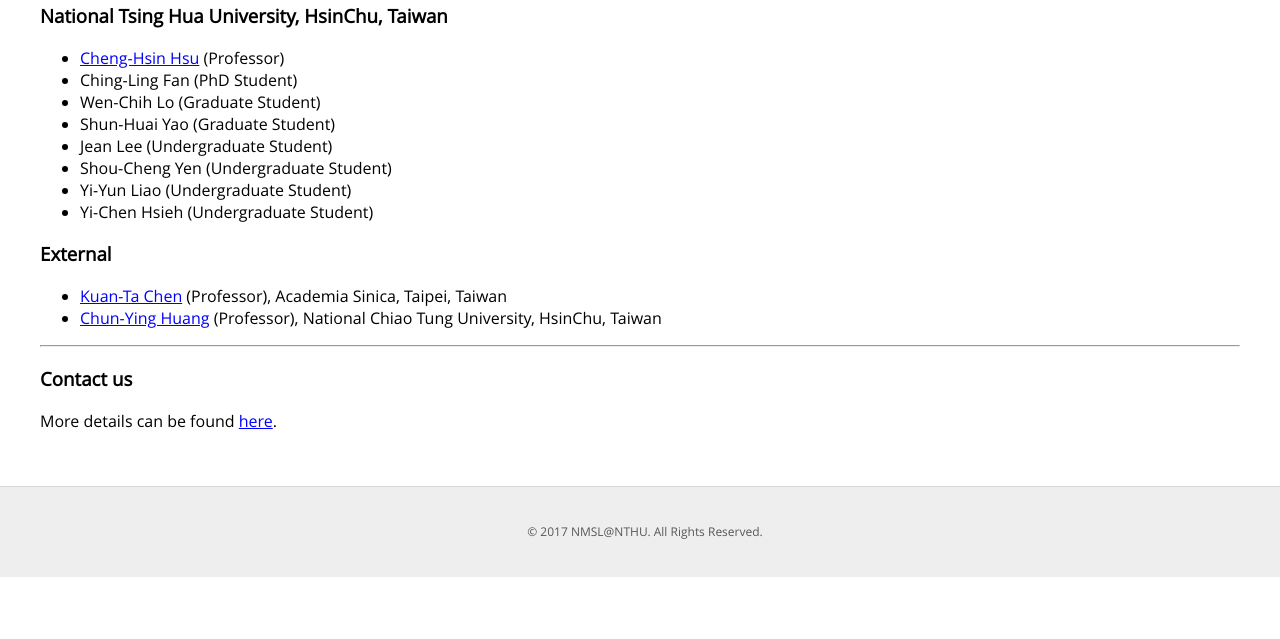
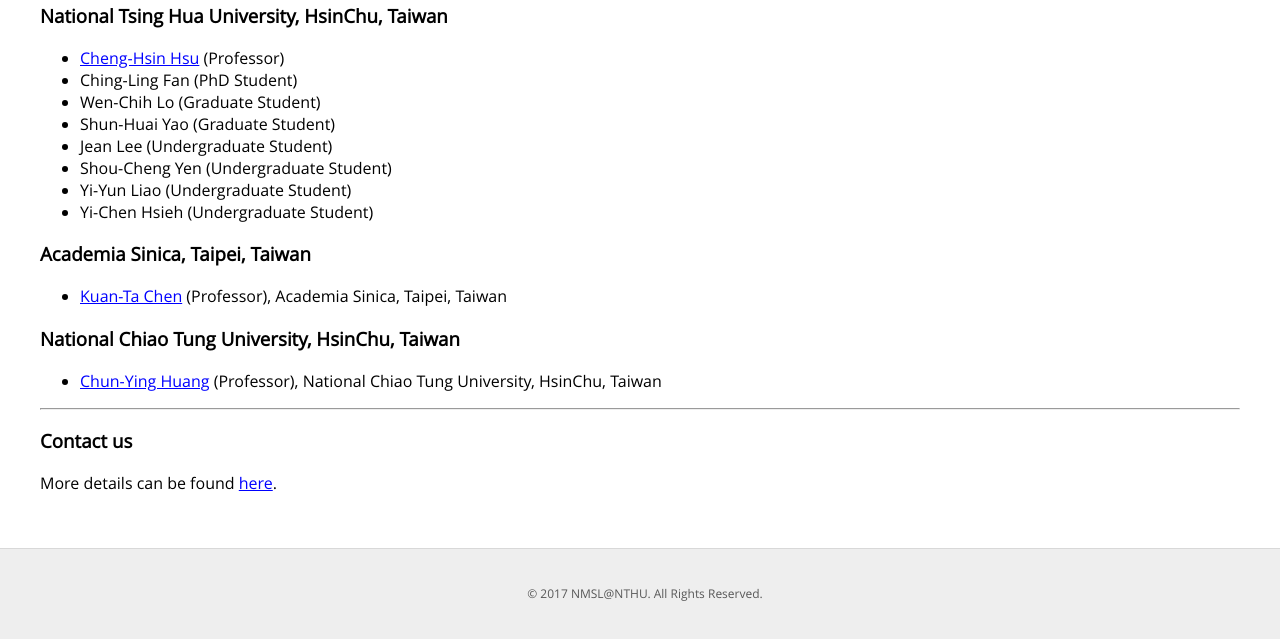
Before and after one commit to briandicky/web4360videos, a plain HTML site: page contact.html in a window 1280 px wide. Shown: the part 271-910 px from the top of the page. Before the commit the page ends 848 px from the top, so only its background shows below. Drawn offline with Linux system fonts and the light colour scheme.

Commit message:
Update contract info

```diff
--- a/contact.html
+++ b/contact.html
@@ -52,11 +52,15 @@
             <li>Yi-Chen Hsieh (Undergraduate Student)</li>
         </ul>
 
-        <h3>External</h3>
+        <h3>Academia Sinica, Taipei, Taiwan</h3>
         <ul>
             <li>
                 <a href="http://www.iis.sinica.edu.tw/~swc/" target="_blank">Kuan-Ta Chen</a> (Professor), Academia Sinica, Taipei, Taiwan
             </li>
+        </ul>
+
+        <h3>National Chiao Tung University, HsinChu, Taiwan</h3>
+        <ul>
             <li>
                 <a href="http://people.cs.nctu.edu.tw/~chuang/" target="_blank">Chun-Ying Huang</a> (Professor), National Chiao Tung University, HsinChu, Taiwan
             </li>
```
Also changed, not shown: 1 other file.
